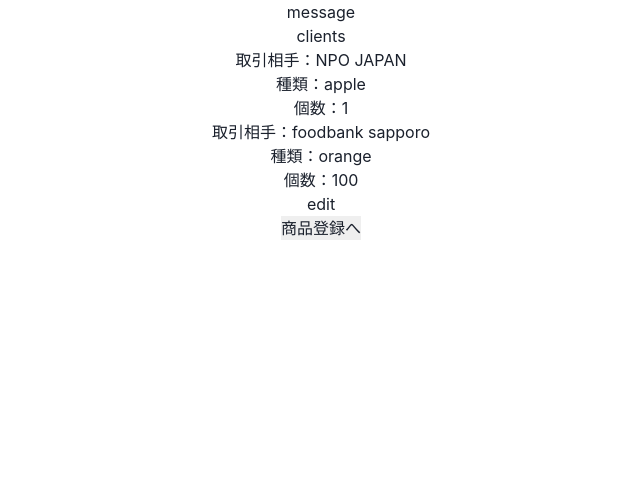
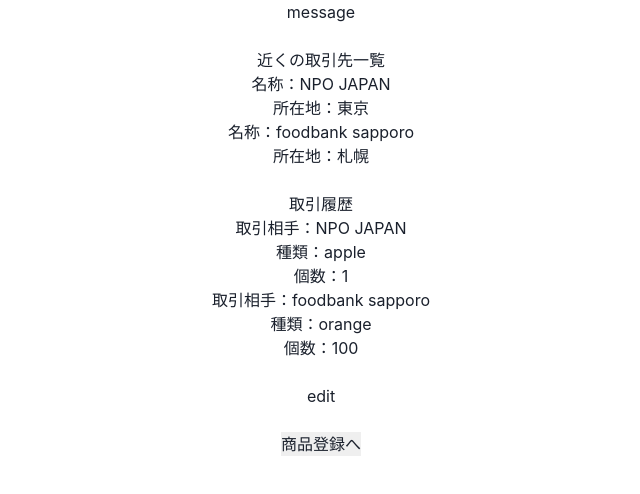
Before and after one commit to Takahashiprog/bridge, a React (Create React App) app in the folder bridge/: page / in a window 1280 px wide. Shown: the top 494 px of the page, without its empty margins (319-959 px from the left). Built offline with nearby package versions, Linux system fonts and the light colour scheme.

Commit message:
add near client

```diff
--- a/bridge/src/components/History.js
+++ b/bridge/src/components/History.js
@@ -1,5 +1,7 @@
 
 const History = () => {
+
+  // TODO dealListの取得
   const dealList = [
     { "partner": "NPO JAPAN", "type": "apple", "num": 1 },
     { "partner": "foodbank sapporo", "type": "orange", "num": 100 },
@@ -7,6 +9,7 @@
 
   return (
     <>
+      <p>取引履歴</p>
       <ul>
         {dealList.map((val) => (
           <li>
--- a/bridge/src/components/NearClients.js
+++ b/bridge/src/components/NearClients.js
@@ -1,8 +1,23 @@
 
 const NearClient = () => {
+
+  // TODO clientListの取得
+  const clientList = [
+    { "name": "NPO JAPAN", "address": "東京" },
+    { "name": "foodbank sapporo", "address": "札幌" },
+  ]
+
   return (
     <>
-      <p>clients</p>
+      <p>近くの取引先一覧</p>
+      <ul>
+        {clientList.map((val) => (
+          <li>
+            <p>名称：{val["name"]}</p>
+            <p>所在地：{val["address"]}</p>
+          </li>
+        ))}
+      </ul>
     </>
   )
 }
--- a/bridge/src/pages/Home.js
+++ b/bridge/src/pages/Home.js
@@ -16,9 +16,13 @@
   return (
     <>
       <Message />
+      <br />
       <NearClient />
+      <br />
       <History />
+      <br />
       <EditBio />
+      <br />
       <input type="button" value="商品登録へ" />
     </>
   )
```
